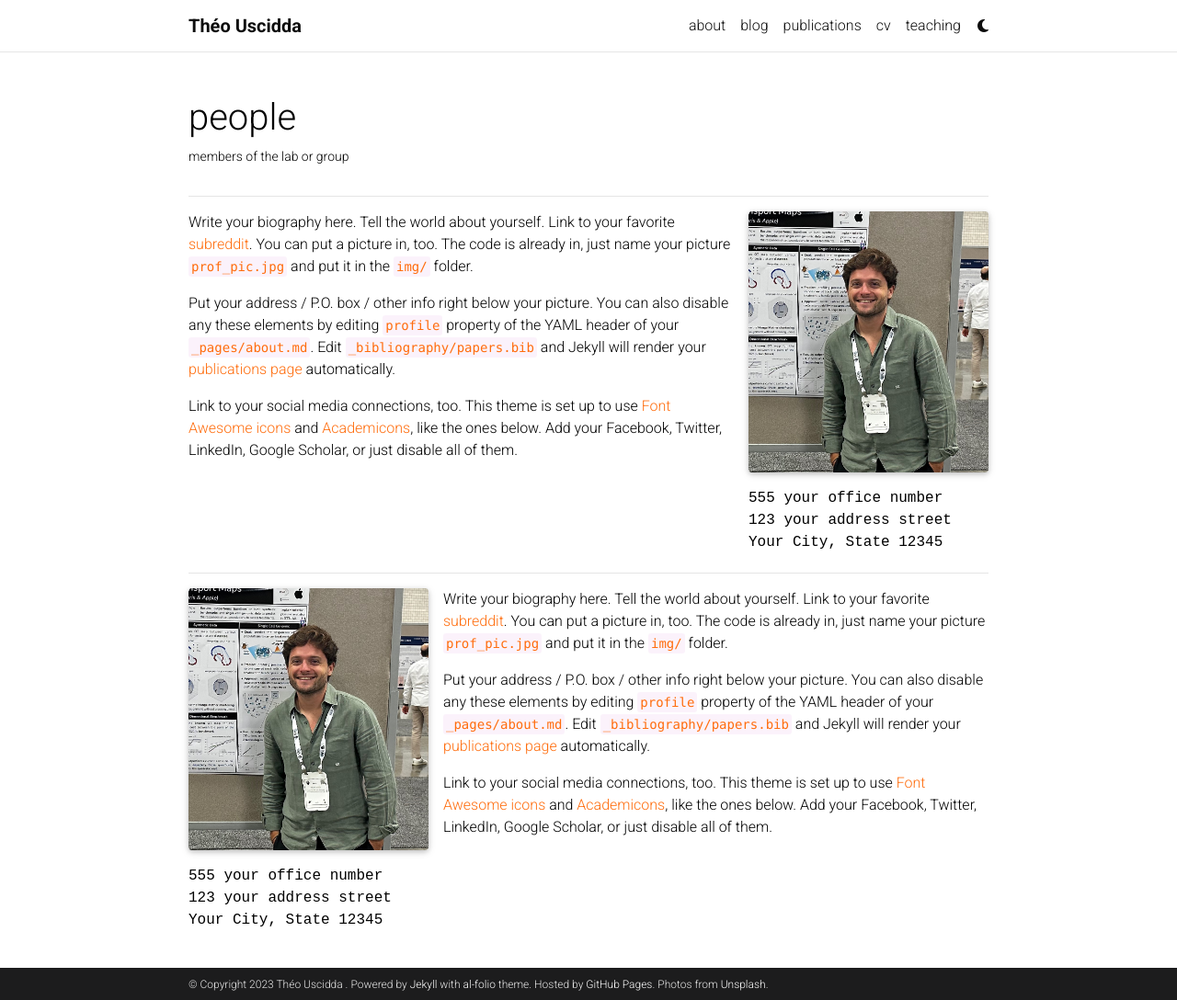
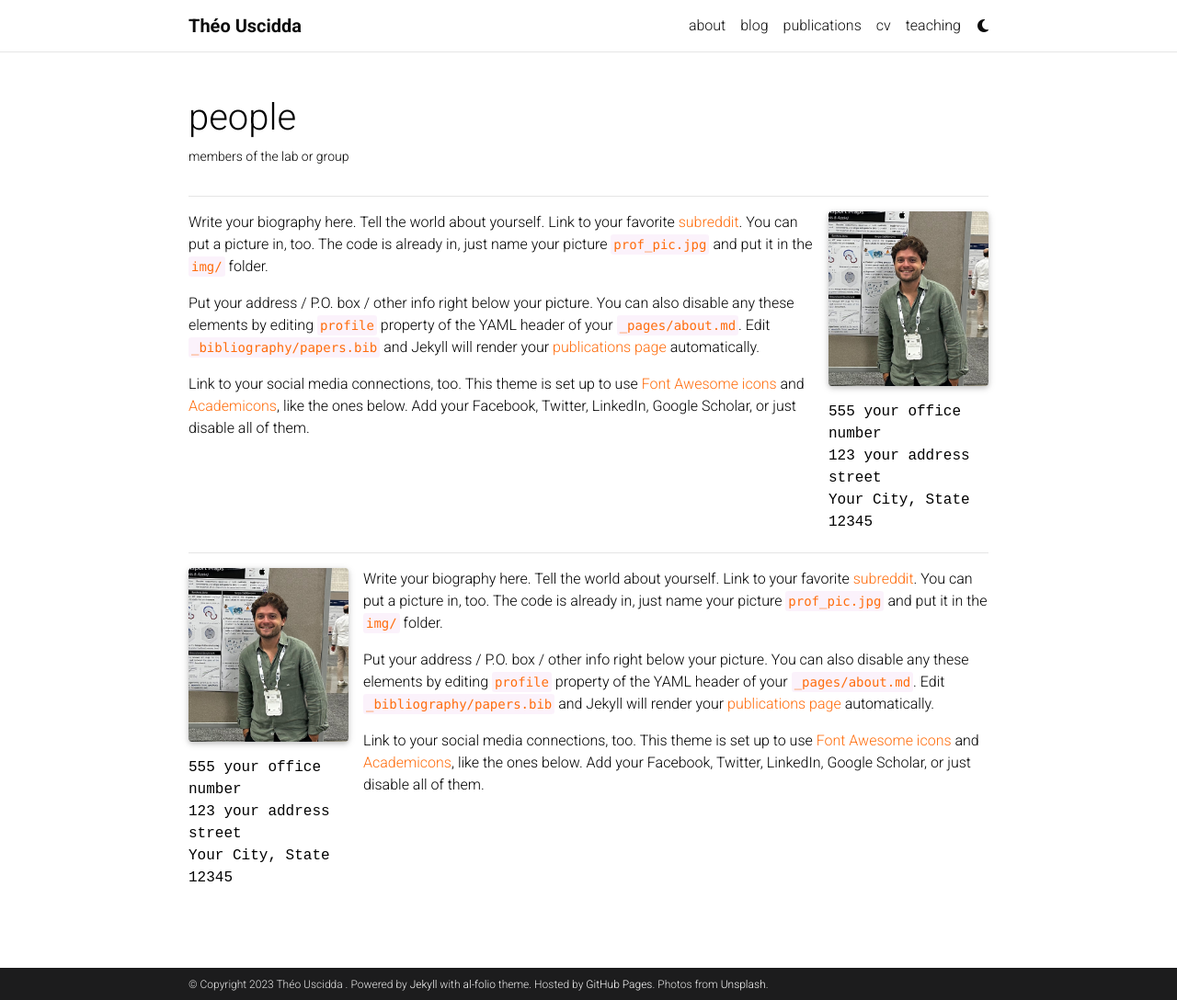
Before and after one commit to theouscidda6/theouscidda6.github.io, a Jekyll site: the page built from _pages/profiles.md, in a window 1280 px wide and 1088 px high. Shown: the whole window at 92% size. Built offline with Jekyll 4.4.1, drawn with Linux system fonts in a browser that asks for light colours; full-size pictures stand in for the smaller copies a plugin makes; comment, search, counter and statistics services are not loaded; a style sheet for code colours, icons or effects is not loaded.

```diff
--- a/_sass/_base.scss
+++ b/_sass/_base.scss
@@ -186,7 +186,7 @@
 
 @media (min-width: 576px) {
   .profile {
-    width: 30%;
+    width: 20%;
 
     .address {
       p {
--- a/_sass/_layout.scss
+++ b/_sass/_layout.scss
@@ -29,7 +29,7 @@
 // Profile
 .profile {
   img {
-    width: 150%;
+    width: 100%;
   }
 }
 
```
